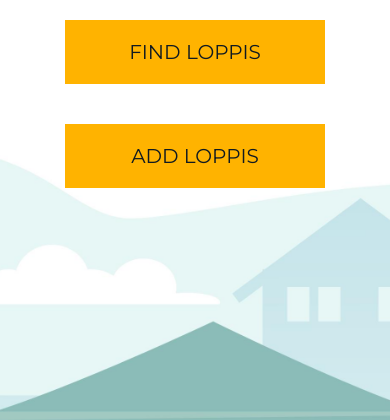
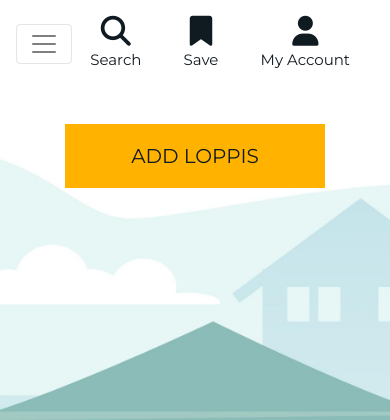
Before and after one commit to MerveKucukzoroglu/sverige-loppis, a Django app: page / in a window 390 px wide. Shown: the top 420 px of the page. Run offline with Django 3.2, Linux system fonts and the light colour scheme; some libraries are stand-ins or nearby versions.

Commit message:
Add mobile header and main navbar

```diff
--- a/templates/base.html
+++ b/templates/base.html
@@ -62,7 +62,7 @@
             <li class="list-inline-item">
               <a href="" class="text-dark nav-link">
                 <div class="text-center">
-                  <div><i class="fas fa-question fa-icon"></i></i></div>
+                  <div><i class="fas fa-question fa-icon"></i></div>
                   <p class="my-0">About</p>
               </div>
               </a>
@@ -111,6 +111,15 @@
           </ul>
         </div>
       </div>
+      <div class="row bg-white">
+        <nav class="navbar navbar-expand-lg navbar-light w-100">
+            <button class="navbar-toggler" type="button" data-toggle="collapse" data-target="#main-nav" aria-controls="main-nav" aria-expanded="false" aria-label="Toggle navigation">
+                <span class="navbar-toggler-icon"></span>
+            </button>
+            {% include 'includes/mobile-header.html' %}
+            {% include 'includes/main-nav.html' %}
+        </nav>
+    </div>
     </header>
 
     <div class="text-center">
--- /dev/null
+++ b/templates/includes/main-nav.html
@@ -0,0 +1,19 @@
+<div class="collapse navbar-collapse d-lg-none" id="main-nav">
+    <ul class="navbar-nav w-auto mx-auto d-lg-none">
+        <li class="list-inline-item">
+            <a href="" class="text-dark nav-link mr-5">
+                <p class="my-0">About</p>
+            </a>
+          </li>
+          <li class="list-inline-item">
+            <a href="" class="text-dark nav-link mr-5">
+                <p class="my-0">Loppis</p>
+            </a>
+          </li>
+          <li class="list-inline-item">
+            <a href="" class="text-dark nav-link mr-5">
+                <p class="my-0">Add</p>
+            </a>
+          </li>
+    </ul>
+</div>
--- /dev/null
+++ b/templates/includes/mobile-header.html
@@ -0,0 +1,49 @@
+<li class="list-inline-item">
+    <a class="text-dark nav-link d-block d-lg-none" href="#" id="mobile-search" data-toggle="dropdown" aria-haspopup="true" aria-expanded="false">
+        <div class="text-center">
+            <div><i class="fas fa-search fa-icon"></i></div>
+            <p class="my-0">Search</p>
+        </div>
+    </a>
+    <div class="dropdown-menu border-0 w-100 p-3 rounded-0 my-0" aria-labelledby="mobile-search">
+        <form class="form" method="GET" action="">
+            <div class="input-group w-100">
+                <input class="form-control border border-black rounded-0" type="text" name="q" placeholder="Search our site">
+                <div class="input-group-append">
+                    <button class="form-control form-control btn btn-black border border-black rounded-0" type="submit">
+                        <span class="icon">
+                            <i class="fas fa-search"></i>
+                        </span>
+                    </button>
+                </div>
+            </div>
+        </form>
+    </div>
+</li>
+
+<li class="list-inline-item dropdown">
+    <a class="text-dark nav-link d-block d-lg-none" href="#" id="user-options" data-toggle="dropdown" aria-haspopup="true" aria-expanded="false">
+        <div class="text-center">
+            <div><i class="fas fa-bookmark fa-icon"></i></i></div>
+                <p class="my-0">Save</p>
+        </div>
+    </a>
+</li>
+
+<li class="list-inline-item dropdown">
+    <a class="text-dark nav-link d-block d-lg-none" href="#" id="user-options" data-toggle="dropdown" aria-haspopup="true" aria-expanded="false">
+        <div class="text-center">
+            <div><i class="fas fa-user fa-icon"></i></div>
+            <p class="my-0">My Account</p>
+        </div>
+    </a>
+    <div class="dropdown-menu border-0" aria-labelledby="user-options">
+        {% if request.user.is_authenticated %}
+            <a href="" class="dropdown-item">My Profile</a>
+            <a href="{% url 'account_logout' %}" class="dropdown-item">Logout</a>
+        {% else %}
+            <a href="{% url 'account_signup' %}" class="dropdown-item">Register</a>
+            <a href="{% url 'account_login' %}" class="dropdown-item">Login</a>
+        {% endif %}
+    </div>
+</li>
```
